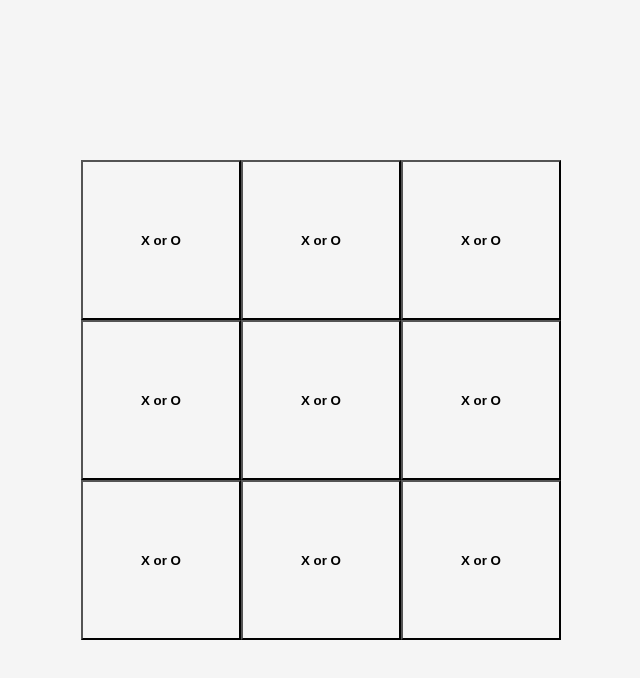
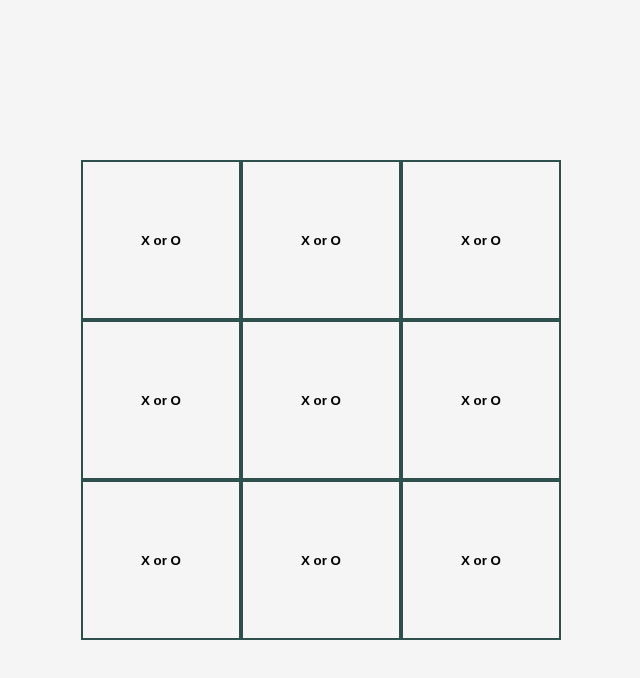
Before and after one commit to jenmwa/tic-tac-toe, a Vue app: page / in a window 1280 px wide. Shown: the top 678 px of the page, without its empty margins (319-959 px from the left). Built offline with nearby package versions, Linux system fonts and the light colour scheme.

Commit message:
some css changes overall

```diff
--- a/src/components/GameSquare.vue
+++ b/src/components/GameSquare.vue
@@ -8,6 +8,7 @@
 
 <style scoped lang="scss">
 .square-btn {
+  border: 2px solid darkslategrey;
 width: 10rem;
 height: 10rem;
 background: none;
--- a/src/style.css
+++ b/src/style.css
@@ -20,7 +20,7 @@ body {
   margin: 0;
   display: flex;
   place-items: center;
-  /* min-width: 320px; */
+  min-width: 320px;
   min-height: 100vh;
 }
 
```
